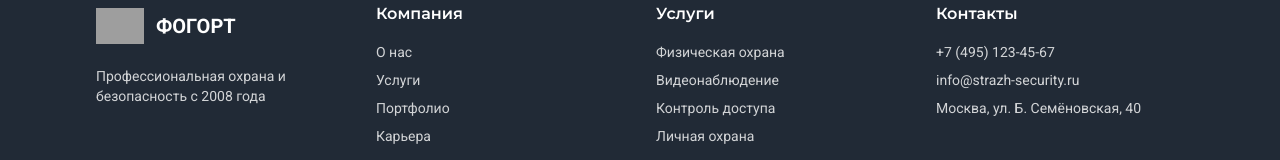
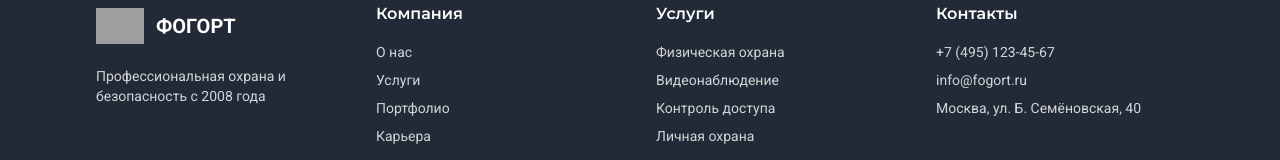
Before and after one commit to pr-poehali-dev/fogort-security-site, a React (Vite) app: page / in a window 1280 px wide. Shown: the part 5813-5973 px from the top of the page. Built offline with nearby package versions, Linux system fonts and the light colour scheme; grey boxes are pictures that could not be loaded.

Commit message:
Обновление почты пользователя

```diff
--- a/src/pages/Index.tsx
+++ b/src/pages/Index.tsx
@@ -473,7 +473,7 @@ const Index = () => {
               <h4 className="font-semibold mb-4">Контакты</h4>
               <ul className="space-y-2 text-sm text-white/80">
                 <li>+7 (495) 123-45-67</li>
-                <li>info@strazh-security.ru</li>
+                <li>info@fogort.ru</li>
                 <li>Москва, ул. Б. Семёновская, 40</li>
               </ul>
             </div>
```
